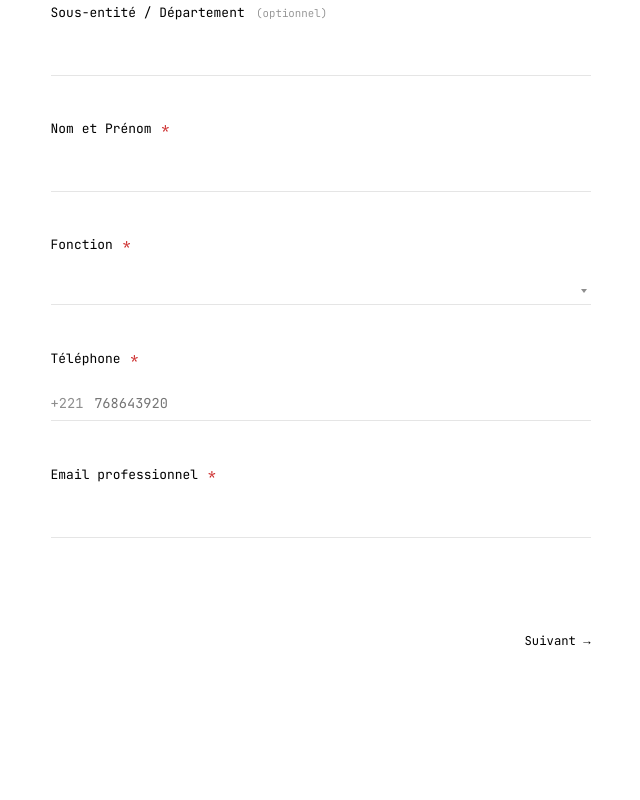
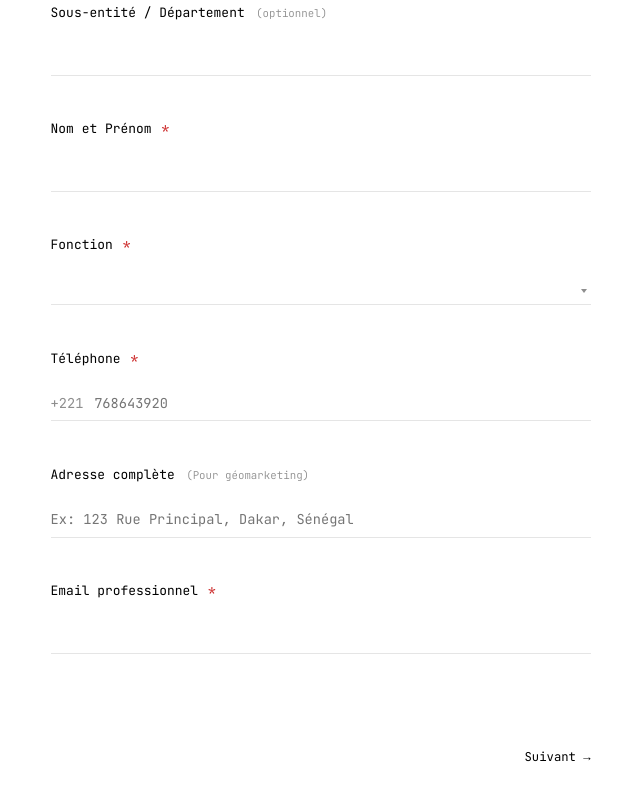
Before and after one commit to eventnexsn-oss/eventnex-form-Church, a website: page index.html in a window 1280 px wide. Shown: the part 584-1384 px from the top of the page, without its empty margins (197-837 px from the left). Drawn offline with Linux system fonts and the light colour scheme; no server answers.

Commit message:
ajout de l'addresse

```diff
--- a/index.html
+++ b/index.html
@@ -150,6 +150,11 @@
                             <span class="phone-prefix">+221</span>
                             <input type="tel" name="telephone" class="input-text required-field phone-input" placeholder="768643920">
                         </div>
+                    </div>
+
+                    <div class="form-field">
+                        <label class="field-label">Adresse complète <span class="field-desc">(Pour géomarketing)</span></label>
+                        <input type="text" name="adresse" class="input-text" placeholder="Ex: 123 Rue Principal, Dakar, Sénégal">
                     </div>
 
                     <div class="form-field">
```
